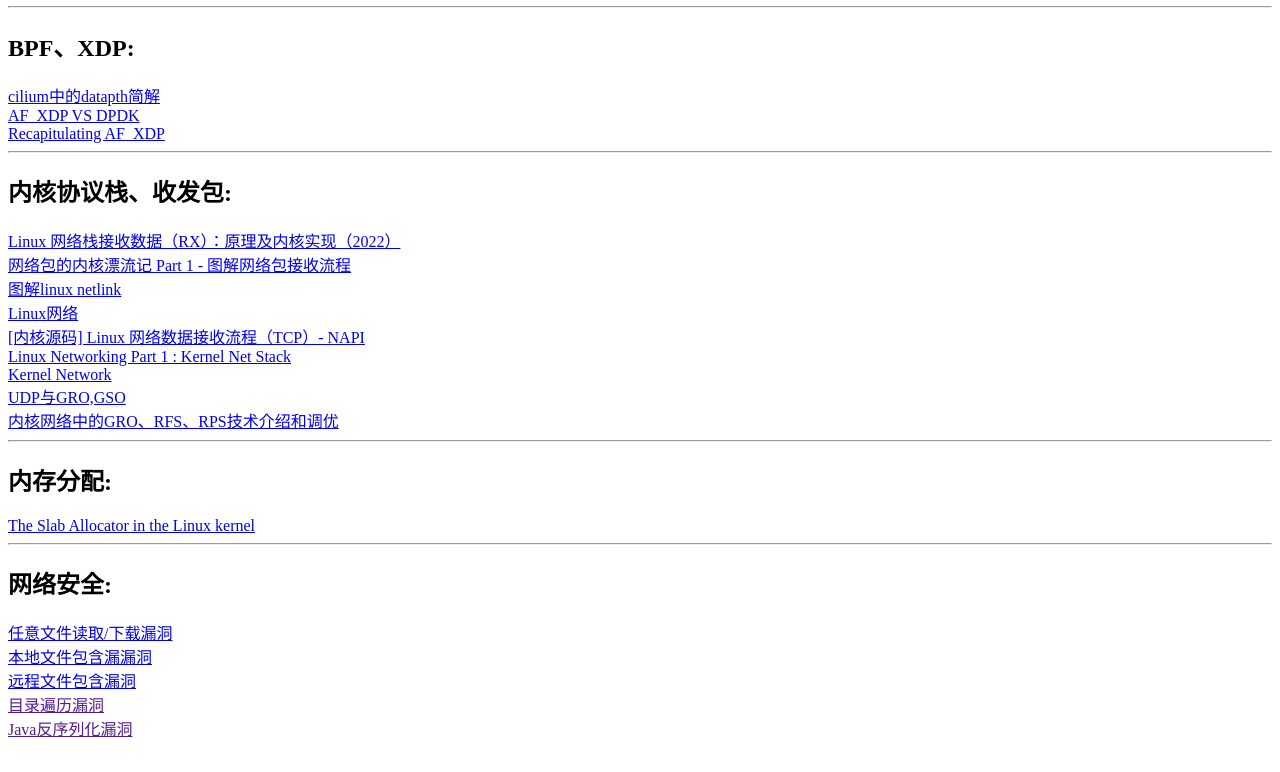
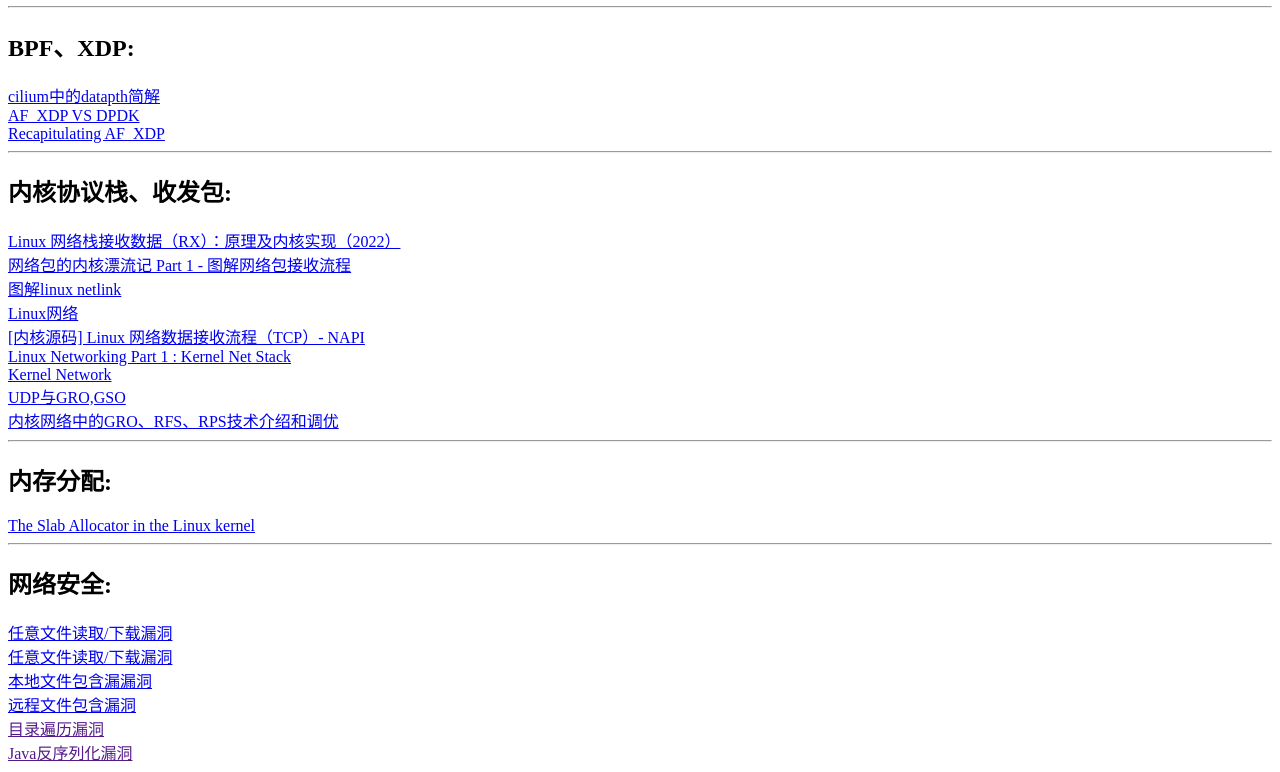
Before and after one commit to starrysec/starrysec-web, a plain HTML site: page index.html in a window 1280 px wide. Shown: the part 415-1187 px from the top of the page. Before the commit the page ends 1163 px from the top, so only its background shows below. Drawn offline with Linux system fonts and the light colour scheme.

Commit message:
Update index.html

```diff
--- a/index.html
+++ b/index.html
@@ -43,6 +43,7 @@
 		<hr/>
 		<h2>网络安全:</h2>
 		<div><a href="https://xz.aliyun.com/t/6594?time__1311=n4%2BxnD0DRDBAi%3DoKGNnmDUhDIhPyD9Y%2B2YD&alichlgref=https%3A%2F%2Fwww.google.com%2F">任意文件读取/下载漏洞</a></div>
+		<div><a href="https://forum.butian.net/share/2664">任意文件读取/下载漏洞</a></div>
 		<div><a href="https://xz.aliyun.com/t/7176?time__1311=n4%2BxnD0GDtKxyDRxQqGNWPbIdi%3DlAtDOeMeD&alichlgref=https%3A%2F%2Fwww.google.com%2F">本地文件包含漏漏洞</a></div>
 		<div><a href="https://xz.aliyun.com/t/7176?time__1311=n4%2BxnD0GDtKxyDRxQqGNWPbIdi%3DlAtDOeMeD&alichlgref=https%3A%2F%2Fwww.google.com%2F">远程文件包含漏洞</a></div>
 		<div><a href="">目录遍历漏洞</a></div>
```
